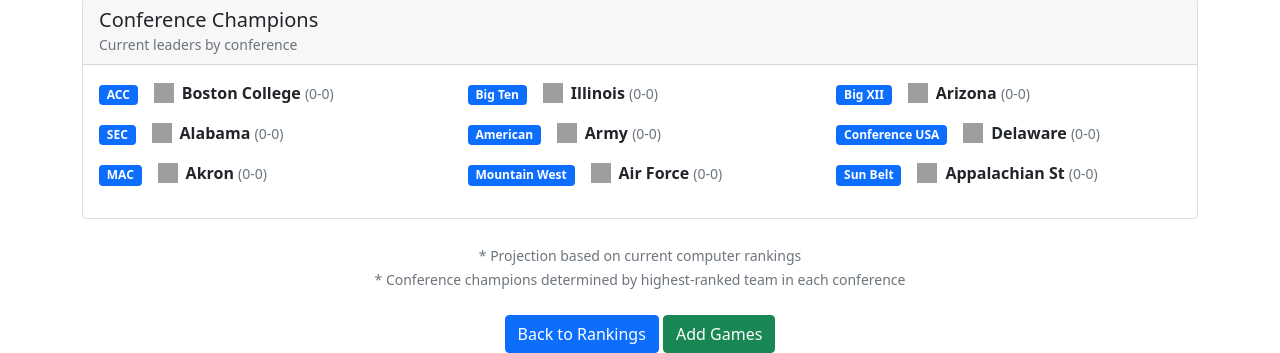
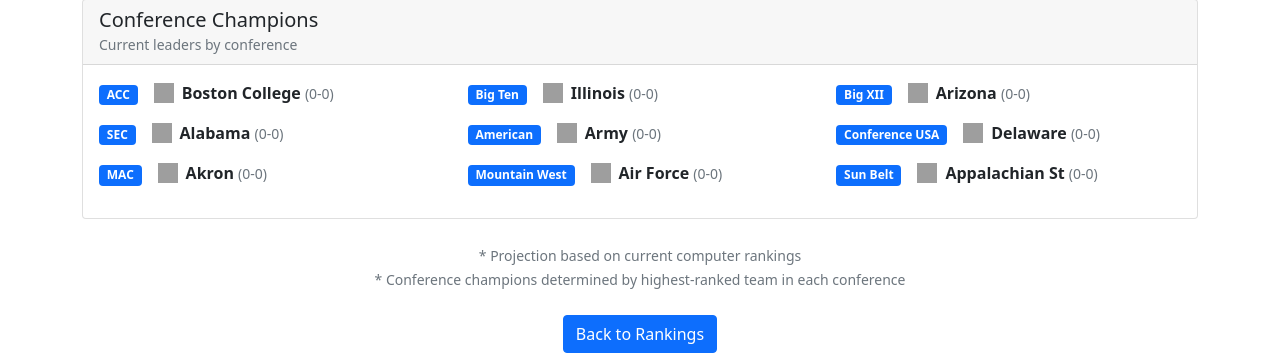
Before and after one commit to 0wlbear/cfb-rankings, a Flask app: page /cfp_bracket in a window 1280 px wide. Shown: the part 1941-2294 px from the top of the page. Run offline with Flask 3, Linux system fonts and the light colour scheme; grey boxes are pictures that could not be loaded.

Commit message:
Remove Add Games button from public CFP bracket page

```diff
--- a/templates/cfp_bracket.html
+++ b/templates/cfp_bracket.html
@@ -209,7 +209,6 @@
 
         <div class="text-center mt-4">
             <a href="{{ url_for('index') }}" class="btn btn-primary">Back to Rankings</a>
-            <a href="{{ url_for('add_game') }}" class="btn btn-success">Add Games</a>
         </div>
     </div>
 </div>
```
